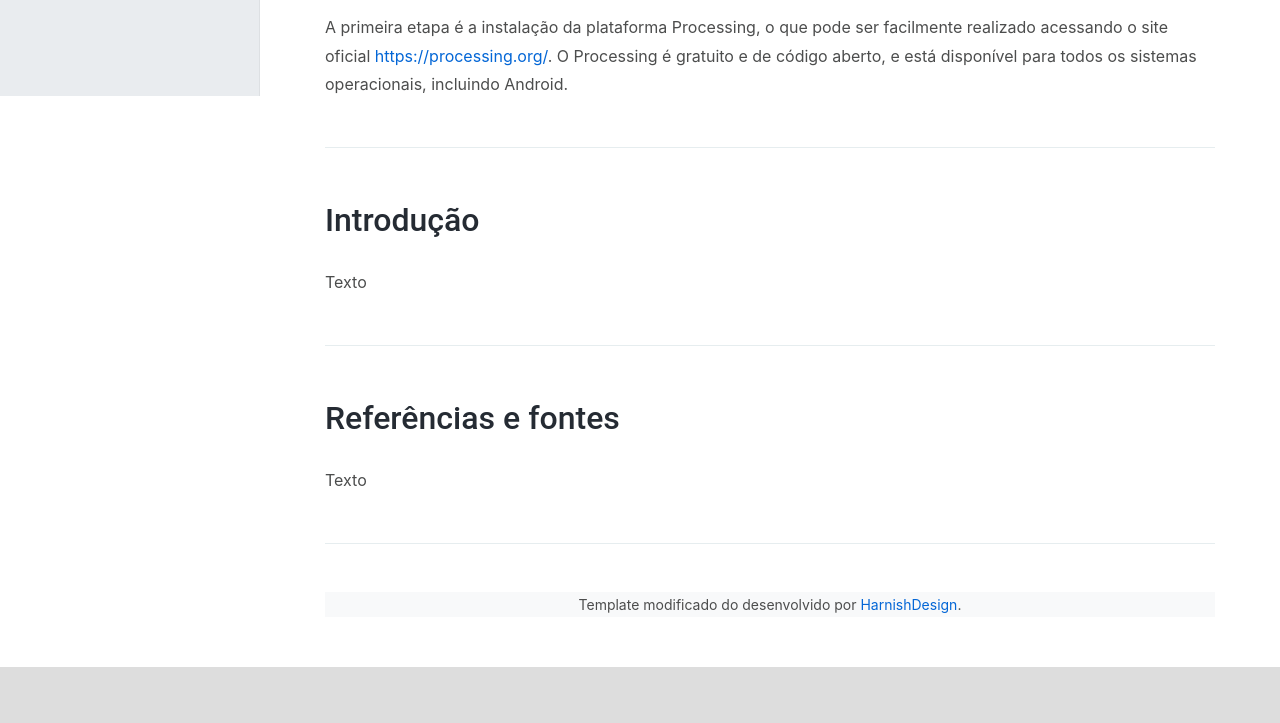
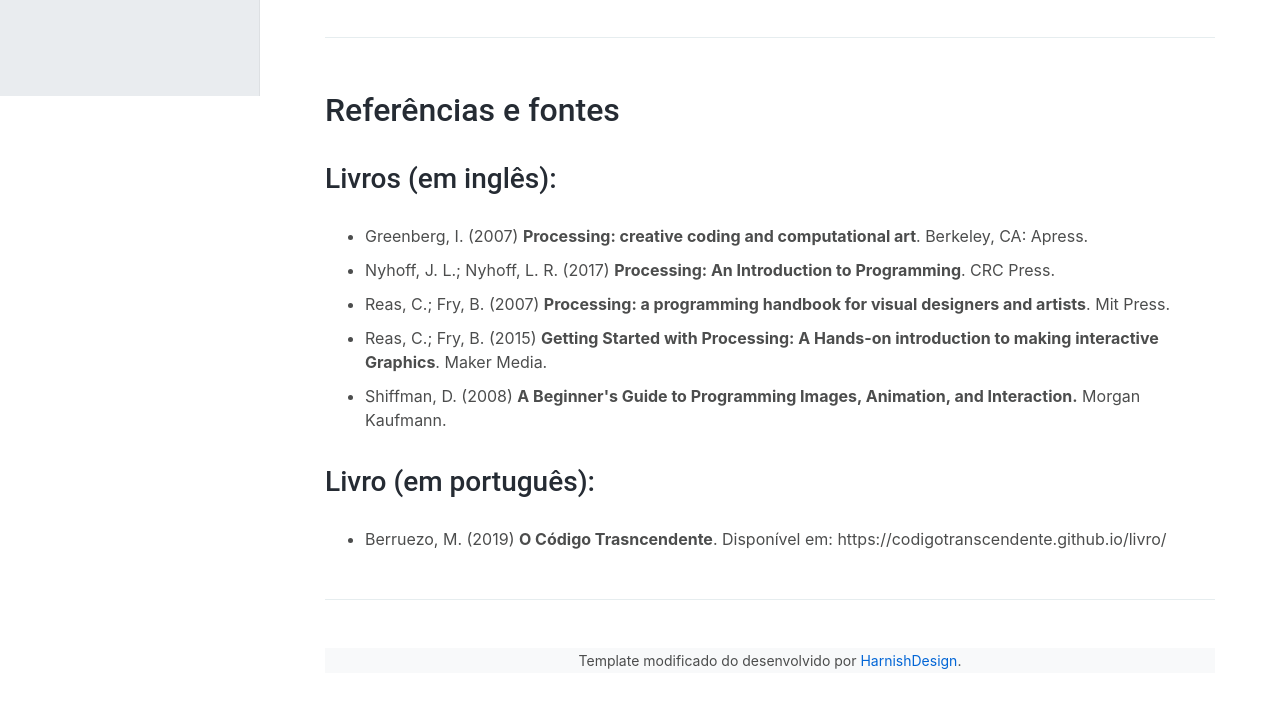
Before and after one commit to ViniciusBRodrigues/biocode, a plain HTML site: page index.html in a window 1280 px wide. Shown: the part 704-1427 px from the top of the page. Before the commit the page ends 1371 px from the top, so only its background shows below. Drawn offline with Linux system fonts and the light colour scheme.

Commit message:
Atualização

```diff
--- a/index.html
+++ b/index.html
@@ -67,10 +67,11 @@
           <ul class="nav flex-column">
             <li class="nav-item"><a class="nav-link" href="#sobre">Sobre</a></li>
             <li class="nav-item"><a class="nav-link" href="#contato">Contato</a></li>
-            <li class="nav-item"><a class="nav-link" href="#instalacao">Instalação</a></li>
+
           </ul>
         </li>
-        <li class="nav-item"><a class="nav-link" href="#introducao">Introdução</a>
+        <li class="nav-item"><a class="nav-link" href="#curso">Curso</a></li>
+
           <li class="nav-item"><a class="nav-link" href="#referencias">Referências e fontes</a></li>
           <ul class="nav flex-column">
 			<li class="nav-item"><a class="nav-link" href="#idocs_header">Header</a></li>
@@ -105,24 +106,16 @@
 </p>
         </section>
 
-    <hr class="divider">
 
-	         <!-- Instalação
-    ============================ -->
-        <section id="instalacao">
-          <h2>Instalação</h2>
-          <p>A primeira etapa é a instalação da plataforma Processing, o que pode ser facilmente realizado acessando o site oficial <a href="https://processing.org/">https://processing.org/</a>. O Processing é gratuito e de código aberto, e está disponível para todos os sistemas operacionais, incluindo Android.</p>
-
-        </section>
 
     <hr class="divider">
 
 
-        <!-- Introdução
+        <!-- Curso
     ============================ -->
-        <section id="introducao">
-          <h2>Introdução</h2>
-          <p>Texto</p>
+        <section id="curso">
+          <h2>Curso</h2>
+
         </section>
 
     <hr class="divider">
@@ -135,7 +128,18 @@
     ============================ -->
         <section id="referencias">
           <h2>Referências e fontes</h2>
-          <p>Texto</p>
+          <h3>Livros (em inglês):</h3>
+          <ul>
+            <li>Greenberg, I. (2007) <b>Processing: creative coding and computational art</b>. Berkeley, CA: Apress.</li>
+            <li>Nyhoff, J. L.; Nyhoff, L. R. (2017) <b>Processing: An Introduction to Programming</b>. CRC Press.</li>
+            <li>Reas, C.; Fry, B. (2007) <b>Processing: a programming handbook for visual designers and artists</b>. Mit Press.</li>
+            <li>Reas, C.; Fry, B. (2015) <b>Getting Started with Processing: A Hands-on introduction to making interactive Graphics</b>. Maker Media.</li>
+            <li>Shiffman, D. (2008) <b>A Beginner's Guide to Programming Images, Animation, and Interaction.</b> Morgan Kaufmann.</li>
+          </ul>
+        <h3>Livro (em português):</h3>
+        <ul>
+          <li>Berruezo, M. (2019) <b>O Código Trasncendente</b>. Disponível em: https://codigotranscendente.github.io/livro/</li>
+        </ul>
         </section>
 
     <hr class="divider">
```
